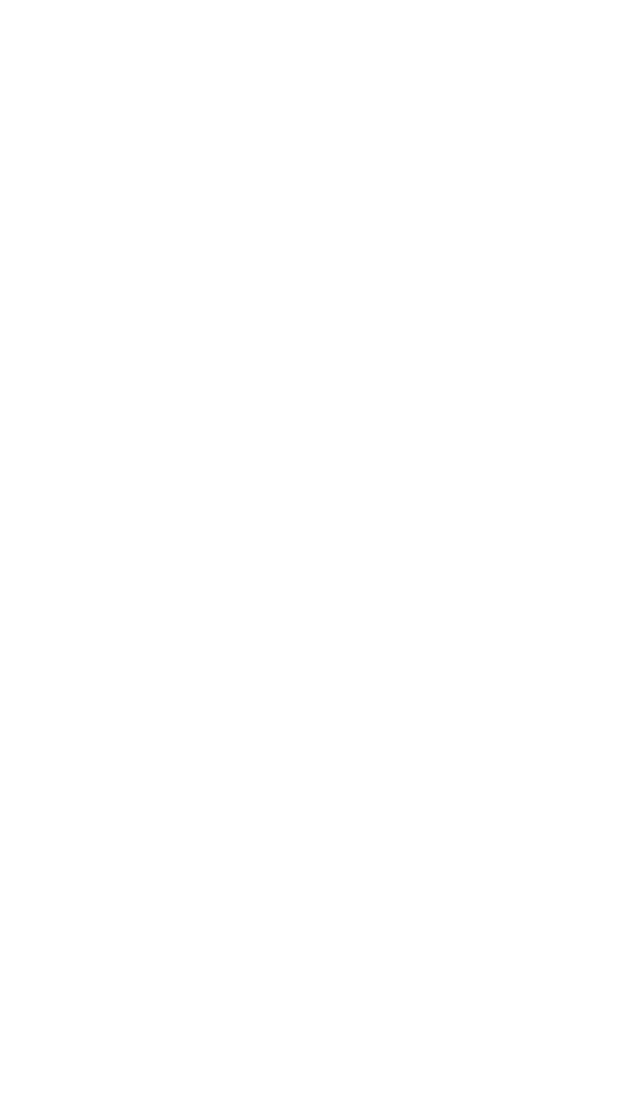
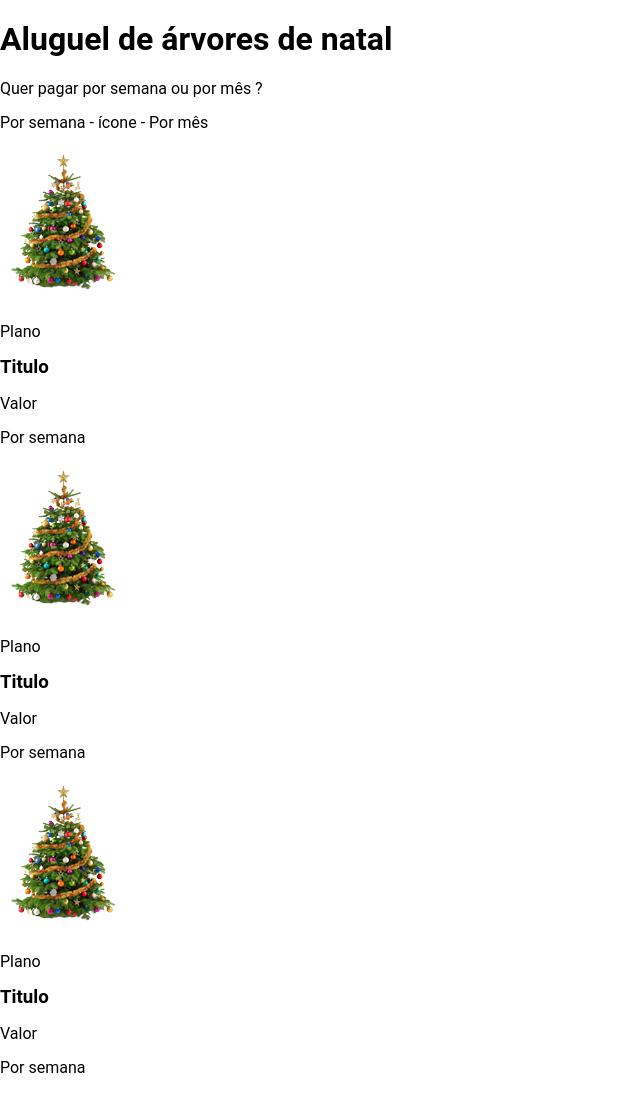
Before and after one commit to Raffael-Eloi/AS-IDW, a plain HTML site: page index.html in a window 1280 px wide. Shown: the whole page, without its empty margins (0-640 px from the left). Before the commit the page ends 800 px from the top, so only its background shows below. Drawn offline with Linux system fonts and the light colour scheme.

Commit message:
adicao secao arvore por semana sem formatacao

```diff
--- a/index.html
+++ b/index.html
@@ -24,7 +24,56 @@
     </header>
 
     <main>
-      <section class="aluguelSemana"></section>
+      <section class="aluguelSemana">
+        <div>
+          <h1>Aluguel de árvores de natal</h1>
+          <p>Quer pagar por semana ou por mês ?</p>
+          <p>Por semana - ícone - Por mês</p>
+        </div>
+
+        <div class="arvoresSemana">
+          <div class="arvoreSemana__item">
+            <div class="arvoreSemana__item__imagem">
+              <img src="assets/img/imagem-arvore.png" alt="Imagem ilustrativa árvore de natal">
+            </div>
+            <div class="arvoreSemana__item__descricao">
+              <p>Plano</p>
+              <h3>Titulo</h3>
+              <p>Valor</p>
+              <p>Por semana</p>
+            </div>
+          </div>
+
+          <div class="arvoreSemana__item">
+            <div class="arvoreSemana__item__imagem">
+              <img src="assets/img/imagem-arvore.png" alt="Imagem ilustrativa árvore de natal">
+            </div>
+            <div class="arvoreSemana__item__descricao">
+              <p>Plano</p>
+              <h3>Titulo</h3>
+              <p>Valor</p>
+              <p>Por semana</p>
+            </div>
+          </div>
+
+          <div class="arvoreSemana__item">
+            <div class="arvoreSemana__item__imagem">
+              <img src="assets/img/imagem-arvore.png" alt="Imagem ilustrativa árvore de natal">
+            </div>
+            <div class="arvoreSemana__item__descricao">
+              <p>Plano</p>
+              <h3>Titulo</h3>
+              <p>Valor</p>
+              <p>Por semana</p>
+            </div>
+          </div>
+
+
+
+        </div>
+      </section>
+
+
       <section class="aluguelMes"></section>
     </main>
 
```
